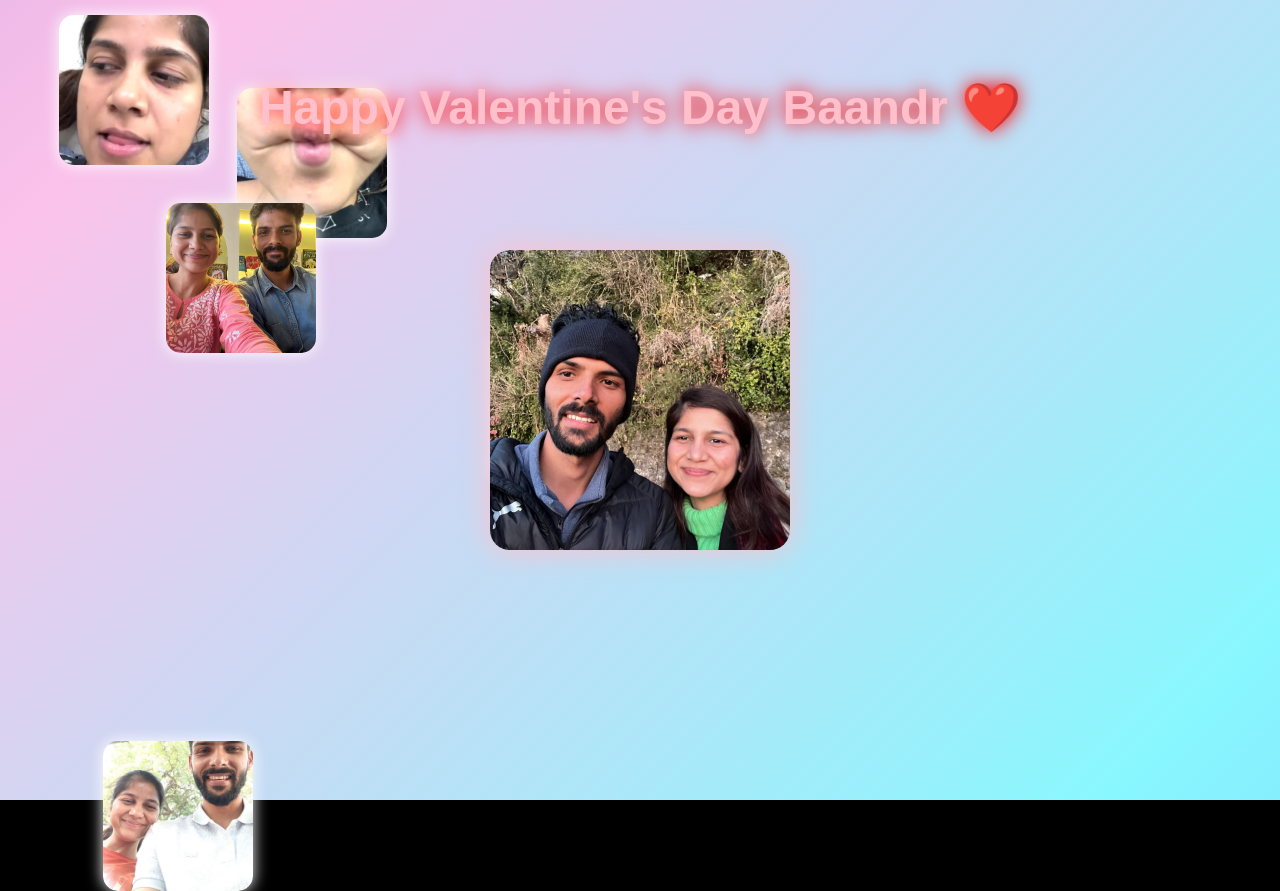
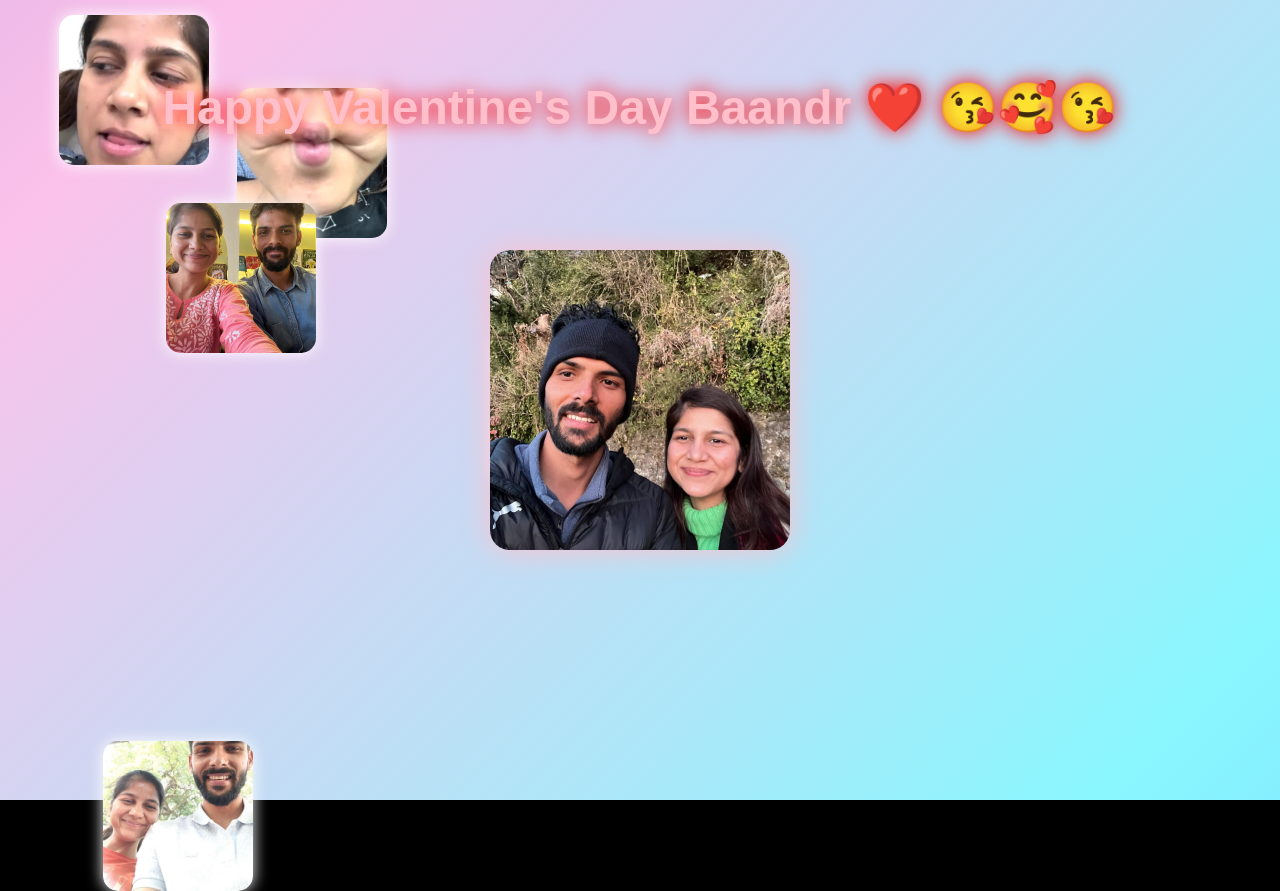
Before and after one commit to himanshushrma12hs/14Valentine, a plain HTML site: page index.html in a window 1280 px wide. Drawn offline with Linux system fonts and the light colour scheme.

Commit message:
Update index.html

```diff
--- a/index.html
+++ b/index.html
@@ -9,7 +9,8 @@
 
     <div class="background"></div>
 
-    <h1 class="valentine-text">Happy Valentine's Day Baandr ❤️</h1>
+    <h1 class="valentine-text">Happy Valentine's Day Baandr ❤️
+                😘🥰😘</h1>
 
     <!-- Central Large Image -->
     <img src="fig1.jpeg" class="center-image" alt="Center Image">
```
